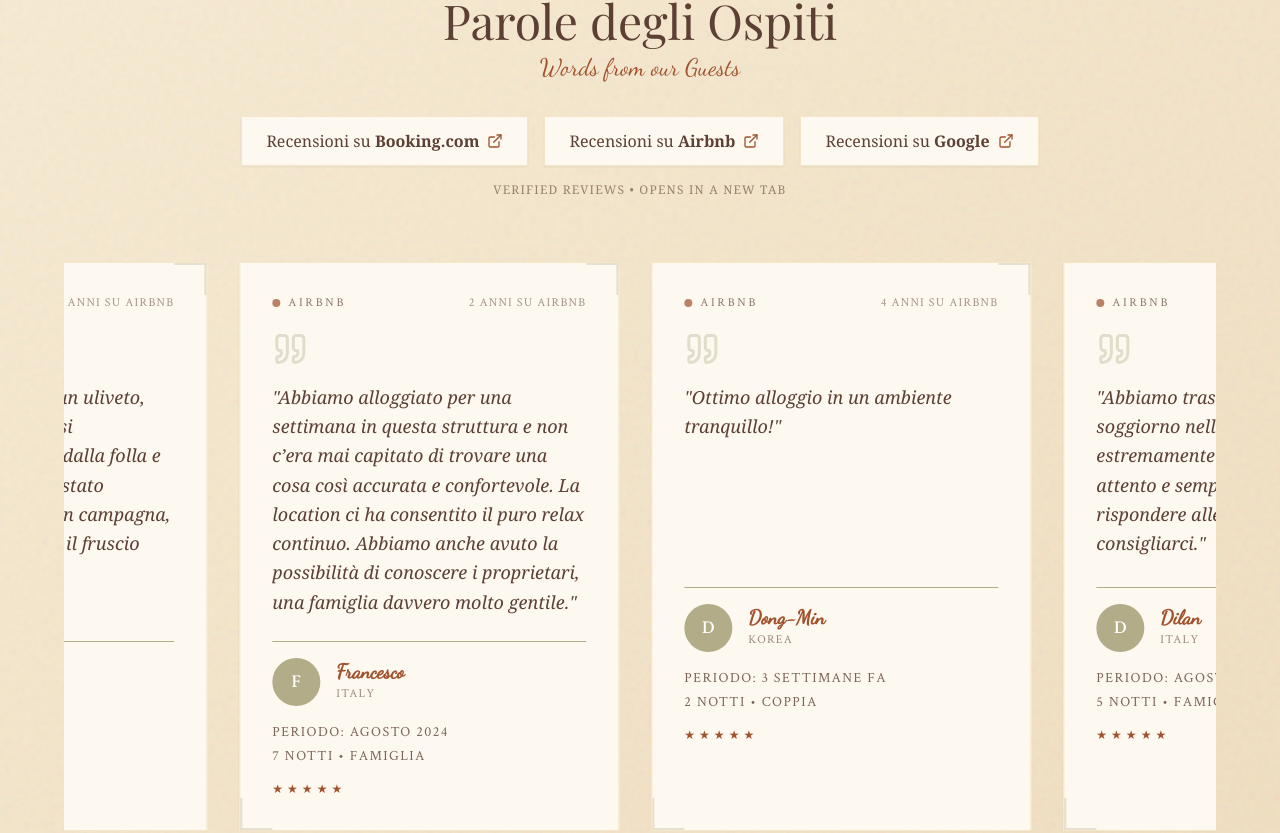
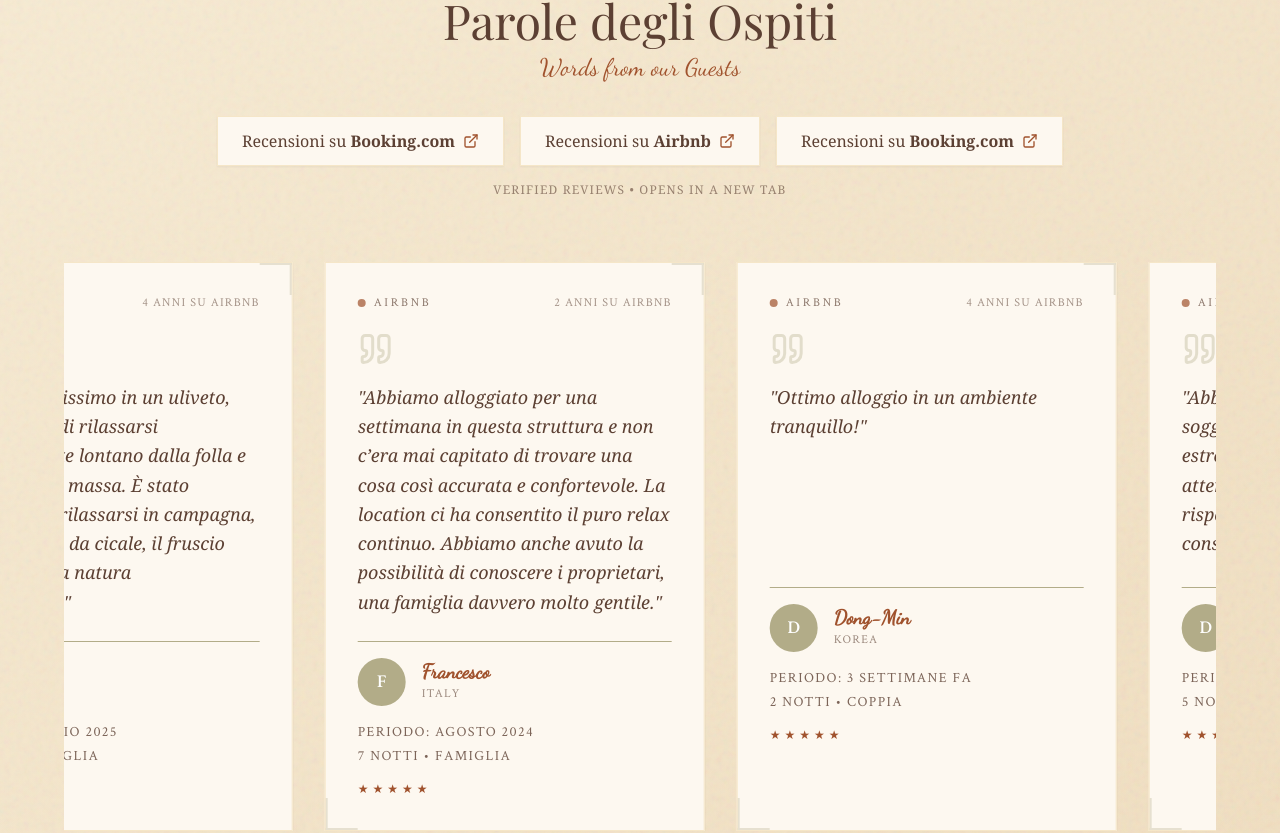
Before and after one commit to giannidigioia-droid/WaCa-Prod, a React (Vite) app: page / in a window 1280 px wide. Shown: the part 5115-5948 px from the top of the page. Built offline with nearby package versions, Linux system fonts and the light colour scheme; a web font is replaced by a local one.

Commit message:
Update Testimonials.tsx

```diff
--- a/src/components/Testimonials.tsx
+++ b/src/components/Testimonials.tsx
@@ -2,7 +2,7 @@ import React from 'react';
 import { Quote, ExternalLink } from 'lucide-react';
 
 type Review = {
-  source: 'Airbnb' | 'Booking' | 'Google';
+  source: 'Airbnb' | 'Booking';
   country: string;
   period: string;
   nights: string;
@@ -18,7 +18,6 @@ export function Testimonials() {
     'https://www.booking.com/hotel/it/masseria-della-pace-nadir-amp-zenit-apartments.it.html?aid=2311236&label=it-it-booking-desktop-VRZD0IC5lt9Ulq%2AajTZ_bgS652829000338%3Apl%3Ata%3Ap1%3Ap2%3Aac%3Aap%3Aneg%3Afi%3Atikwd-65526620%3Alp1008463%3Ali%3Adec%3Adm&sid=8059266fdbb662c4b4890577f7bb1c20&all_sr_blocks=1254666602_397981772_2_0_0&checkin=2025-08-01&checkout=2025-08-17&dest_id=-122100&dest_type=city&dist=0&group_adults=2&group_children=0&hapos=1&highlighted_blocks=1254666602_397981772_2_0_0&hpos=1&matching_block_id=1254666602_397981772_2_0_0&no_rooms=1&req_adults=2&req_children=0&room1=A%2CA&sb_price_type=total&sr_order=popularity&sr_pri_blocks=1254666602_397981772_2_0_0__799689&srepoch=1742209379&srpvid=2a544dac788700dd&type=total&ucfs=1#tab-reviews';
 
   const airbnbReviewsUrl = 'https://www.airbnb.it/rooms/1604403343972959495';
-  const googleReviewsUrl = 'https://www.google.com/search?q=WaCa%20-%20Apulian%20Villa%20Reviews';
 
   const reviews: Review[] = [
     {
@@ -113,41 +112,17 @@ export function Testimonials() {
       author: 'Christelle',
       rating: 10,
     },
-    {
-      source: 'Google',
-      country: 'Italy',
-      period: 'giugno 2025',
-      nights: '3 notti',
-      group: 'Famiglia',
-      text:
-        'La pace dei sensi. L’estrema pace, la connessione con la natura, la cordialità eccessiva dei proprietari.',
-      author: 'Colamonico',
-      rating: 5,
-    },
-    {
-      source: 'Google',
-      country: 'Italy',
-      period: 'settembre 2024',
-      nights: '3 notti',
-      group: 'Coppia',
-      text:
-        'Cura dei dettagli, sia interno casa che esterno. Gentilezza e professionalità dei proprietari. L’atmosfera è rilassata e autentica.',
-      author: 'Nerina',
-      rating: 5,
-    },
   ];
 
   const duplicatedReviews = [...reviews, ...reviews];
 
   const sourceLabel = (source: Review['source']) => {
     if (source === 'Airbnb') return 'Airbnb';
-    if (source === 'Booking') return 'Booking';
-    return 'Google';
+    return 'Booking';
   };
 
   const stars = (rating: number) => {
-    const count = rating === 10 ? 5 : 5;
-    return [...Array(count)].map((_, i) => (
+    return [...Array(5)].map((_, i) => (
       <span key={i} className="text-[var(--sienna)] text-xs">
         ★
       </span>
@@ -191,13 +166,13 @@ export function Testimonials() {
             </a>
 
             <a
-              href={googleReviewsUrl}
+              href={bookingReviewsUrl}
               target="_blank"
               rel="noopener noreferrer"
               className="inline-flex items-center justify-center gap-2 bg-[var(--paper)] border border-[var(--cream)] px-6 py-3 shadow-sm hover:shadow-md transition-shadow"
             >
               <span className="font-serif text-sm md:text-base text-[var(--brown)]">
-                Recensioni su <strong>Google</strong>
+                Recensioni su <strong>Booking.com</strong>
               </span>
               <ExternalLink className="w-4 h-4 text-[var(--sienna)]" />
             </a>
@@ -209,7 +184,7 @@ export function Testimonials() {
         </div>
 
         <div className="relative overflow-hidden">
-          <div className="flex gap-8 w-max animate-[scrollRightToLeft_120s_linear_infinite]">
+          <div className="flex gap-8 w-max animate-[scrollRightToLeft_150s_linear_infinite]">
             {duplicatedReviews.map((review, idx) => (
               <div
                 key={`${review.author}-${idx}`}
@@ -271,8 +246,8 @@ export function Testimonials() {
           from { transform: translateX(0); }
           to { transform: translateX(-50%); }
         }
-        .animate-\\[scrollRightToLeft_120s_linear_infinite\\] {
-          animation: scrollRightToLeft 120s linear infinite;
+        .animate-\[scrollRightToLeft_150s_linear_infinite\] {
+          animation: scrollRightToLeft 150s linear infinite;
         }
       `}</style>
     </section>
```
